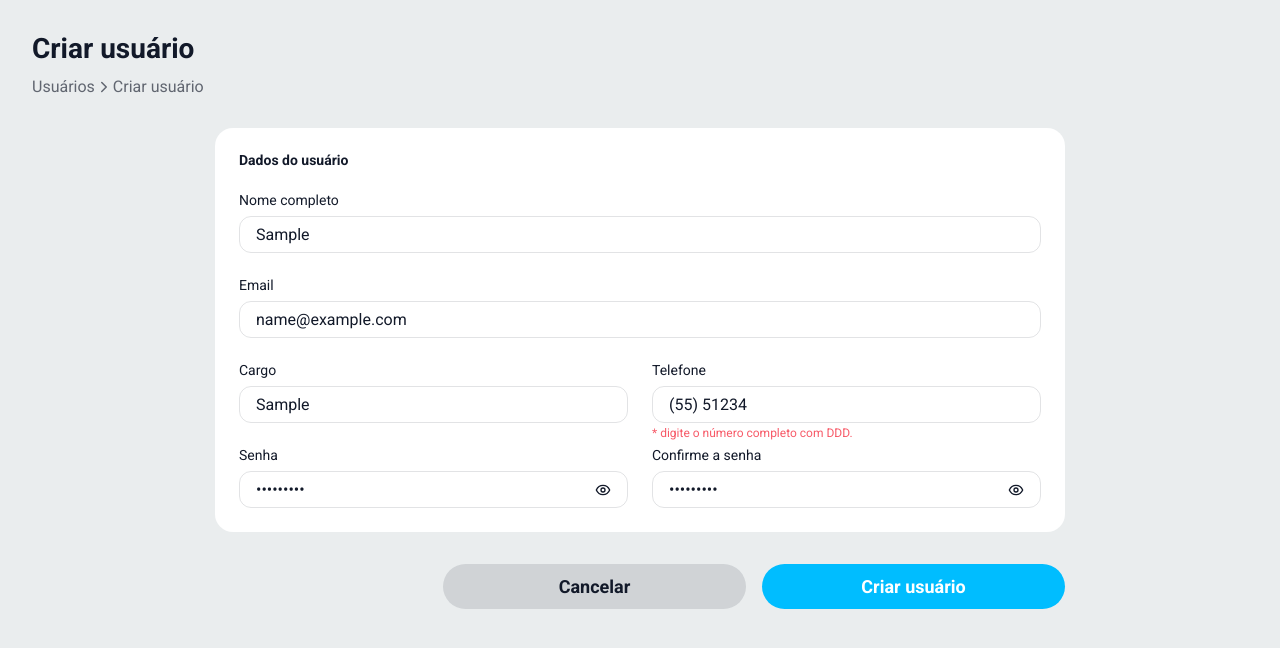
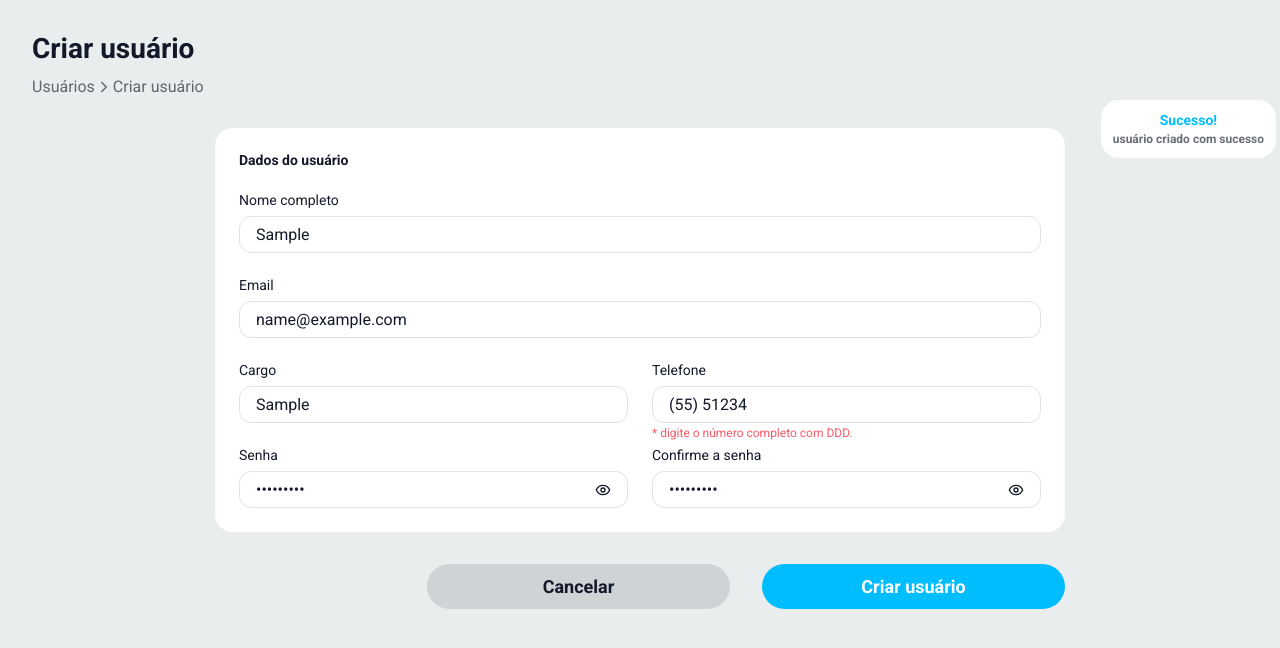
Before and after one commit to ProgHenrique/desafio-don-saude, a React (Vite) app: page /create-user in a window 1280 px wide. Both pictures are taken after typing "Sample", "name@example.com", "Sample", "5551234", "Sample123", "Sample123" into the empty fields and a click on the button "Criar usuário". Shown: the top 648 px of the page. Built offline with nearby package versions, Linux system fonts and the light colour scheme.

Commit message:
toast on page create user

```diff
--- a/package.json
+++ b/package.json
@@ -12,6 +12,7 @@
   "dependencies": {
     "@hookform/resolvers": "^3.3.2",
     "@radix-ui/react-alert-dialog": "^1.0.5",
+    "@radix-ui/react-toast": "^1.1.5",
     "@stitches/react": "^1.2.8",
     "date-fns": "^2.30.0",
     "lucide-react": "^0.287.0",
--- a/src/Router.tsx
+++ b/src/Router.tsx
@@ -1,12 +1,14 @@
-import { Route, Routes, useLocation } from 'react-router-dom'
+import { Navigate, Route, Routes, useLocation } from 'react-router-dom'
 import Home from './pages/home'
-import { useEffect, useState } from 'react'
+import { useContext, useEffect, useState } from 'react'
 import Splash from './components/splash'
 import CreateNewUser from './pages/create-user'
 import DefaultLayout from './layout/default-layout'
 import ViewUserInfos from './pages/view-user'
+import { EmpyContext } from './contexts/contextEmpy'
 
 export default function Router() {
+  const { user } = useContext(EmpyContext)
   const [userAuthenticated, setUserAuthenticated] = useState(false)
   const location = useLocation()
 
@@ -28,7 +30,10 @@ export default function Router() {
       >
         <Route path="/" element={<Home />} />
         <Route path="/create-user" element={<CreateNewUser />} />
-        <Route path="/user" element={<ViewUserInfos />} />
+        <Route
+          path="/user"
+          element={!user ? <ViewUserInfos /> : <Navigate to="/" />}
+        />
       </Route>
     </Routes>
   )
--- a/src/pages/create-user/index.tsx
+++ b/src/pages/create-user/index.tsx
@@ -10,6 +10,8 @@ import { firstLetterUppercase } from 'src/utils/first-letter-uppercase'
 import { Button } from 'src/styles/button'
 import { EmpyContext } from 'src/contexts/contextEmpy'
 import { useNavigate } from 'react-router-dom'
+import * as Toast from '@radix-ui/react-toast'
+import ToastSuccessCreated from './toast-success-created'
 
 const createUserFormSchema = z
   .object({
@@ -43,6 +45,7 @@ export default function CreateNewUser() {
   const { createNewUser } = useContext(EmpyContext)
   const [showPassword, setShowPassword] = useState(false)
   const [showPasswordConfirm, setShowPasswordConfirm] = useState(false)
+  const [open, setOpen] = useState(false)
   const navigate = useNavigate()
 
   const {
@@ -64,8 +67,10 @@ export default function CreateNewUser() {
     },
   })
 
+  // verify if passwords is same
   const passwordMatch = watch('confirmPassword') === watch('password')
 
+  // show or hidden password view
   function handleShowPassword() {
     setShowPassword(!showPassword)
   }
@@ -73,6 +78,7 @@ export default function CreateNewUser() {
     setShowPasswordConfirm(!showPasswordConfirm)
   }
 
+  // format number fone with "()" and "-"
   function handleFormatNumberPhone(event: ChangeEvent<HTMLInputElement>) {
     let inputValue: string = event.target.value.replace(/\D/g, '')
 
@@ -99,11 +105,13 @@ export default function CreateNewUser() {
     setValue('phone', numberFormatted)
   }
 
+  // receive data from form to create user
   function handleCreateNewUser(data: CreateUserFormData) {
     createNewUser(data)
     reset()
   }
 
+  // cancel create of user
   function handleCancelCreateUser() {
     reset()
     navigate('/')
@@ -237,13 +245,27 @@ export default function CreateNewUser() {
             },
           }}
         >
+          <Toast.Provider swipeDirection="right">
             <Button
               color="blue"
               disabled={isSubmitting}
               css={{ padding: '0.75rem 1.125rem' }}
+              onClick={() => {
+                if (open) {
+                  setOpen(false)
+                  setTimeout(() => {
+                    setOpen(true)
+                  }, 400)
+                } else {
+                  setOpen(true)
+                }
+              }}
             >
               Criar usuário
             </Button>
+            <ToastSuccessCreated open={open} setOpen={setOpen} />
+          </Toast.Provider>
+
           <Button
             type="button"
             color="gray"
--- /dev/null
+++ b/src/pages/create-user/toast-success-created/index.tsx
@@ -0,0 +1,32 @@
+import {
+  Content,
+  Flex,
+  ToastContainer,
+  ToastDescription,
+  ToastTitle,
+  ToastViewport,
+} from './styles'
+
+interface ToastSuccessCreatedProps {
+  open: boolean
+  setOpen: React.Dispatch<React.SetStateAction<boolean>>
+}
+export default function ToastSuccessCreated({
+  open,
+  setOpen,
+}: ToastSuccessCreatedProps) {
+  return (
+    <>
+      <ToastContainer open={open} onOpenChange={setOpen}>
+        <Flex>
+          <Content>
+            <ToastTitle>Sucesso!</ToastTitle>
+            <ToastDescription>usuário criado com sucesso</ToastDescription>
+          </Content>
+        </Flex>
+      </ToastContainer>
+
+      <ToastViewport />
+    </>
+  )
+}
--- /dev/null
+++ b/src/pages/create-user/toast-success-created/styles.ts
@@ -0,0 +1,87 @@
+import * as Toast from '@radix-ui/react-toast'
+import { keyframes } from '@stitches/react'
+import { styled } from 'src/styles/stitches.config'
+
+const hide = keyframes({
+  '0%': { opacity: 1 },
+  '100%': { opacity: 0 },
+})
+
+const slideIn = keyframes({
+  from: { transform: `translateX(calc(100% + 25px))` },
+  to: { transform: 'translateX(0)' },
+})
+
+const swipeOut = keyframes({
+  from: { transform: 'translateX(var(--radix-toast-swipe-end-x))' },
+  to: { transform: `translateX(calc(100% + 25px))` },
+})
+
+export const ToastContainer = styled(Toast.Root, {
+  position: 'fixed',
+  top: 100,
+  right: 4,
+  width: 'auto',
+  zIndex: 50,
+  borderRadius: 18,
+  backgroundColor: '$gray100',
+  '@desktop': {
+    backgroundColor: '$white',
+  },
+  '&[data-state="open"]': {
+    animation: `${slideIn} 150ms cubic-bezier(0.16, 1, 0.3, 1)`,
+  },
+  '&[data-state="closed"]': {
+    animation: `${hide} 100ms ease-in`,
+  },
+  '&[data-swipe="move"]': {
+    transform: 'translateX(var(--radix-toast-swipe-move-x))',
+  },
+  '&[data-swipe="cancel"]': {
+    transform: 'translateX(0)',
+    transition: 'transform 200ms ease-out',
+  },
+  '&[data-swipe="end"]': {
+    animation: `${swipeOut} 100ms ease-out`,
+  },
+})
+
+export const Flex = styled('div', {
+  display: 'flex',
+  flexDirection: 'column',
+  padding: '0.75rem',
+  gap: '1rem',
+})
+
+export const Content = styled('div', {
+  display: 'flex',
+  flexDirection: 'column',
+  alignItems: 'center',
+})
+
+export const ToastTitle = styled(Toast.Title, {
+  color: '$blue',
+  fontSize: '$sm',
+})
+
+export const ToastDescription = styled(Toast.Description, {
+  marginTop: 4,
+  fontSize: '$xs',
+  color: 'rgba(18, 25, 41, 0.64)',
+})
+
+export const ToastViewport = styled(Toast.Viewport, {
+  position: 'fixed',
+  bottom: 0,
+  right: 0,
+  display: 'flex',
+  flexDirection: 'column',
+  padding: 25,
+  gap: 10,
+  width: 390,
+  maxWidth: '100vw',
+  margin: 0,
+  listStyle: 'none',
+  zIndex: 2147483647,
+  outline: 'none',
+})
--- a/src/pages/view-user/index.tsx
+++ b/src/pages/view-user/index.tsx
@@ -8,6 +8,7 @@ import { useNavigate } from 'react-router-dom'
 export default function ViewUserInfos() {
   const { user } = useContext(EmpyContext)
   const navigate = useNavigate()
+
   return (
     <Section>
       <Flex>
```
Also changed, not shown: 1 other file (tests, documents, lock files or other folders). Lines whose indentation alone changed are shown as unchanged.
